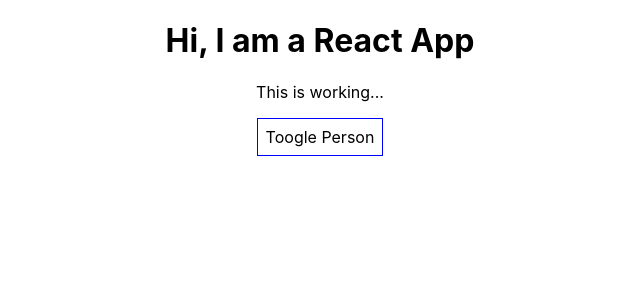
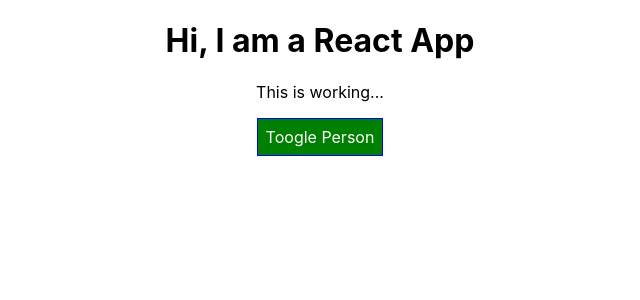
Before and after one commit to ercanerdogan/reactAppWithMaximillian, a React (Create React App) app: page / in a window 1280 px wide. Shown: the top 300 px of the page, without its empty margins (320-960 px from the left). Built offline with nearby package versions, Linux system fonts and the light colour scheme.

Commit message:
Adding and using Radium for dynamic styling

```diff
--- a/package.json
+++ b/package.json
@@ -6,6 +6,7 @@
     "@testing-library/jest-dom": "^4.2.4",
     "@testing-library/react": "^9.4.0",
     "@testing-library/user-event": "^7.2.1",
+    "radium": "^0.26.0",
     "react": "^16.12.0",
     "react-dom": "^16.12.0",
     "react-scripts": "3.3.0"
--- a/src/App.css
+++ b/src/App.css
@@ -1,3 +1,11 @@
 .App {
   text-align: center;
 }
+
+.red{
+  color:red;
+}
+
+.bold{
+  font-weight: bold;
+}
--- a/src/App.js
+++ b/src/App.js
@@ -1,4 +1,5 @@
 import React, { Component } from 'react';
+import Radium from 'radium';
 import './App.css';
 import Person from './Person/Person';
 
@@ -43,10 +44,17 @@
 
   render() {
     const style ={
-      backgroundColor :'white',
+      backgroundColor :'green',
+      color:'white',
       font :'inherit',
       border : '1px solid blue',
-      padding : '8px'
+      padding : '8px',
+      cursor : 'pointer',
+      ':hover' :{
+        backgroundColor : 'lightgreen',
+        color :'black'
+      }
+
     }
 
     let persons=null;
@@ -64,15 +72,31 @@
           })}
         </div>
       );
+
+      style.backgroundColor ='red';
+      style[':hover'] ={
+        backgroundColor :'salmon',
+        color:'black'
+      }
+    }
+
+    const classes =[];
+
+    if (this.state.persons.length<=2){
+      classes.push("red");
+    }
+
+    if (this.state.persons.length<=1){
+      classes.push("bold")
     }
 
     return (
       <div className="App">
           <h1>Hi, I am a React App</h1>
-          <p>This is working...</p>
+          <p className={classes.join(' ')}>This is working...</p>
 
           <button
-          style={style}
+            style={style}
             // onClick={this.switchNameHandler.bind(this, "Ercan Erdoğan")}>Switch me</button>
             onClick={this.togglePersonsHandler}>Toogle Person
           </button>
@@ -88,4 +112,4 @@
 
 }
 
-export default App;
+export default Radium(App);
--- a/src/Person/Person.js
+++ b/src/Person/Person.js
@@ -1,4 +1,5 @@
 import React from 'react';
+import Radium from 'radium';
 import "./Person.css";
 
 
@@ -13,4 +14,4 @@
 )
 }
 
-export default person;
+export default Radium(person);
```
Also changed, not shown: 1 other file (tests, documents, lock files or other folders).
